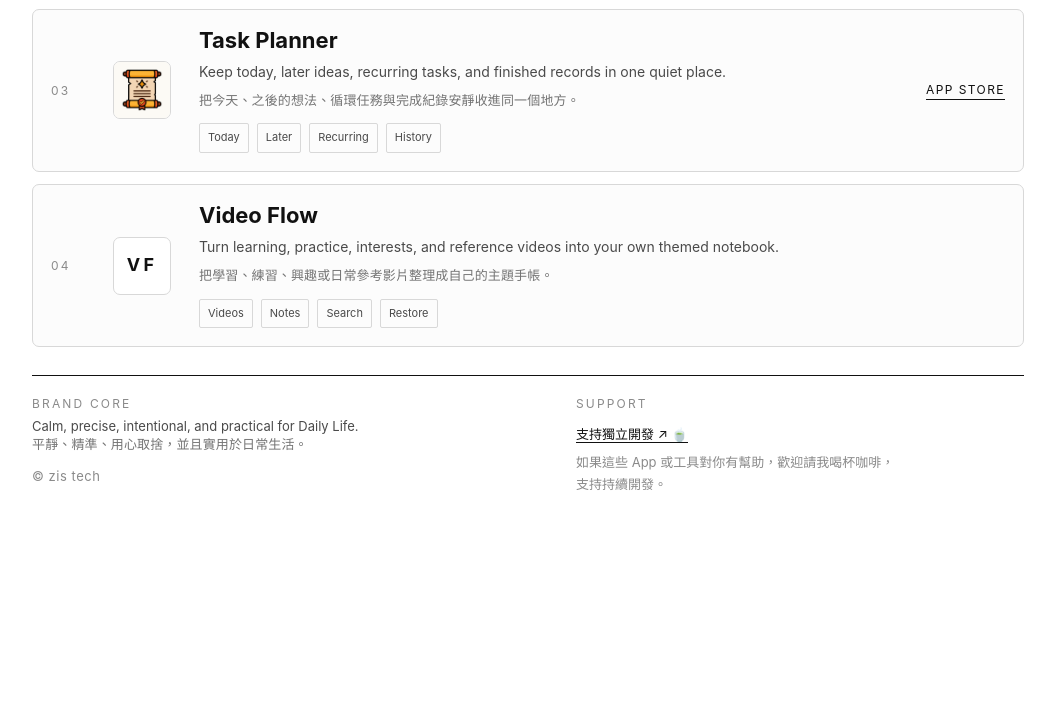
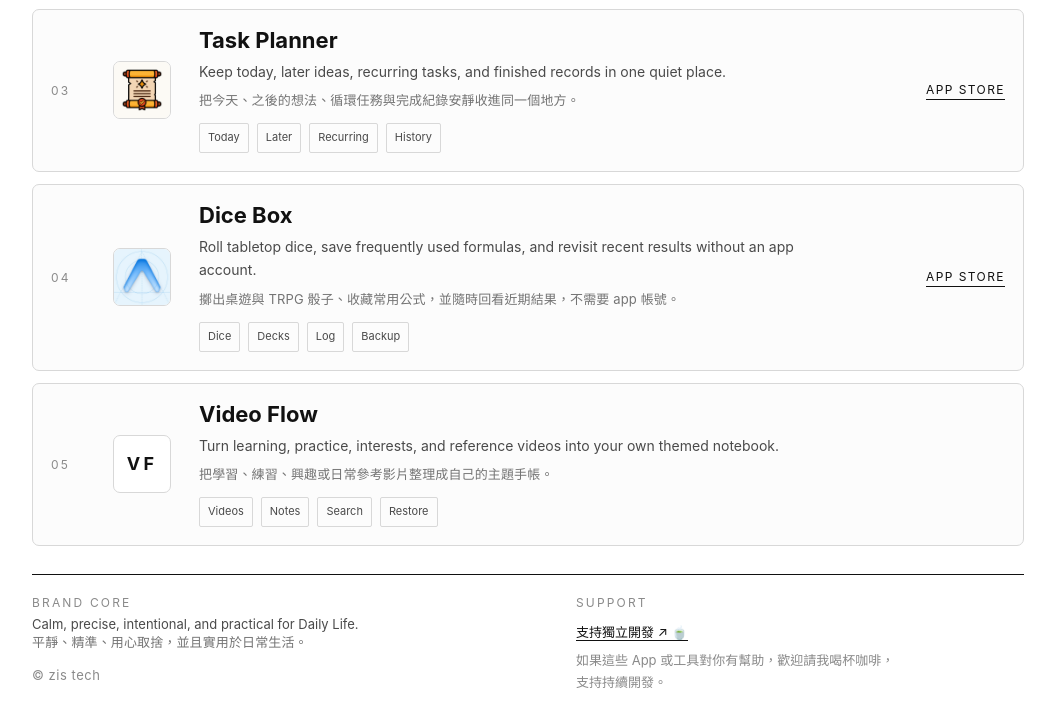
Before and after one commit to zzzisss/zis_tech, a plain HTML site: page index.html in a window 1280 px wide. Shown: the part 685-1412 px from the top of the page, without its empty margins (112-1167 px from the left). Before the commit the page ends 1276 px from the top, so only its background shows below. Drawn offline with Linux system fonts and the light colour scheme.

Commit message:
dice box

```diff
--- a/dice_box/index.html
+++ b/dice_box/index.html
@@ -3,8 +3,24 @@
   <head>
     <meta charset="utf-8" />
     <meta name="viewport" content="width=device-width, initial-scale=1" />
-    <title>Dice Box</title>
-    <meta name="description" content="Dice Box is a focused tabletop dice app with a local Log and saved formulas." />
+    <title>Dice Box｜TRPG 與桌遊的擲骰夥伴</title>
+    <meta
+      name="description"
+      content="用 Dice Box 在 iPhone 擲 D4 到 D100 骰子、收藏常用公式並回看擲骰紀錄。支援輕點與搖動擲骰、Deck 分類、八種骰色及 Collection 手動備份。"
+    />
+    <link rel="canonical" href="https://zzzisss.github.io/zis_tech/dice_box/index.html" />
+    <meta property="og:type" content="website" />
+    <meta property="og:locale" content="zh_TW" />
+    <meta property="og:site_name" content="zis tech" />
+    <meta property="og:title" content="Dice Box｜TRPG 與桌遊的擲骰夥伴" />
+    <meta property="og:description" content="擲 D4 到 D100 骰子、收藏常用公式並回看結果。支援 Deck 分類、八種骰色與 Collection 手動備份。" />
+    <meta property="og:url" content="https://zzzisss.github.io/zis_tech/dice_box/index.html" />
+    <meta property="og:image" content="https://zzzisss.github.io/zis_tech/dice_box/app_icon_ios.png" />
+    <meta property="og:image:alt" content="Dice Box App 圖示" />
+    <meta name="twitter:card" content="summary" />
+    <meta name="twitter:title" content="Dice Box｜iPhone 桌遊擲骰工具" />
+    <meta name="twitter:description" content="擲骰、收藏公式、回看紀錄，讓桌遊與 TRPG 的下一回合保持順暢。" />
+    <meta name="twitter:image" content="https://zzzisss.github.io/zis_tech/dice_box/app_icon_ios.png" />
     <link rel="icon" type="image/png" href="./app_icon_ios.png" />
     <link rel="stylesheet" href="../site.css" />
   </head>
@@ -45,7 +61,8 @@
         </div>
       </section>
 
-      <section class="app-actions-panel" aria-label="Dice Box information">
+      <section class="app-actions-panel" aria-label="Dice Box actions">
+        <a class="primary-link" href="https://apps.apple.com/tw/app/dice-box-roll-collect/id6818673497" target="_blank" rel="noreferrer">Download on the App Store</a>
         <a class="text-link" href="./privacy.html">Privacy Policy</a>
         <a class="text-link" href="./support.html">Support</a>
       </section>
--- a/index.html
+++ b/index.html
@@ -85,6 +85,22 @@
 
           <article class="spark-row">
             <div class="spark-row-number">04</div>
+            <a class="app-mark app-mark-link" href="./dice_box/index.html" aria-label="Open Dice Box product page">
+              <img src="./dice_box/app_icon_ios.png" alt="Dice Box app icon" />
+            </a>
+            <div class="product-main">
+              <h2><a class="app-title-link" href="./dice_box/index.html">Dice Box</a></h2>
+              <p>Roll tabletop dice, save frequently used formulas, and revisit recent results without an app account.</p>
+              <p class="zh-copy" lang="zh-Hant">擲出桌遊與 TRPG 骰子、收藏常用公式，並隨時回看近期結果，不需要 app 帳號。</p>
+              <div class="tag-row"><span>Dice</span><span>Decks</span><span>Log</span><span>Backup</span></div>
+            </div>
+            <div class="actions">
+              <a class="text-link" href="https://apps.apple.com/tw/app/dice-box-roll-collect/id6818673497" target="_blank" rel="noreferrer">App Store</a>
+            </div>
+          </article>
+
+          <article class="spark-row">
+            <div class="spark-row-number">05</div>
             <a class="app-mark app-mark-link" href="./video_flow/index.html" aria-label="Open Video Flow product page">
               <div class="app-mark-mono">VF</div>
             </a>
```
